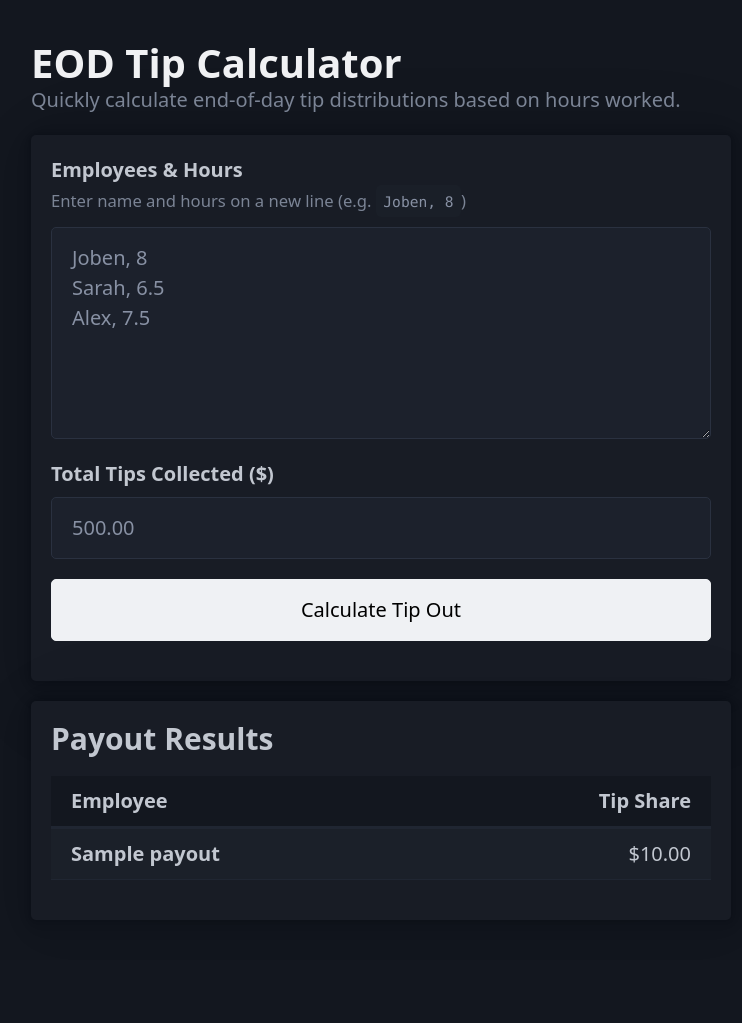
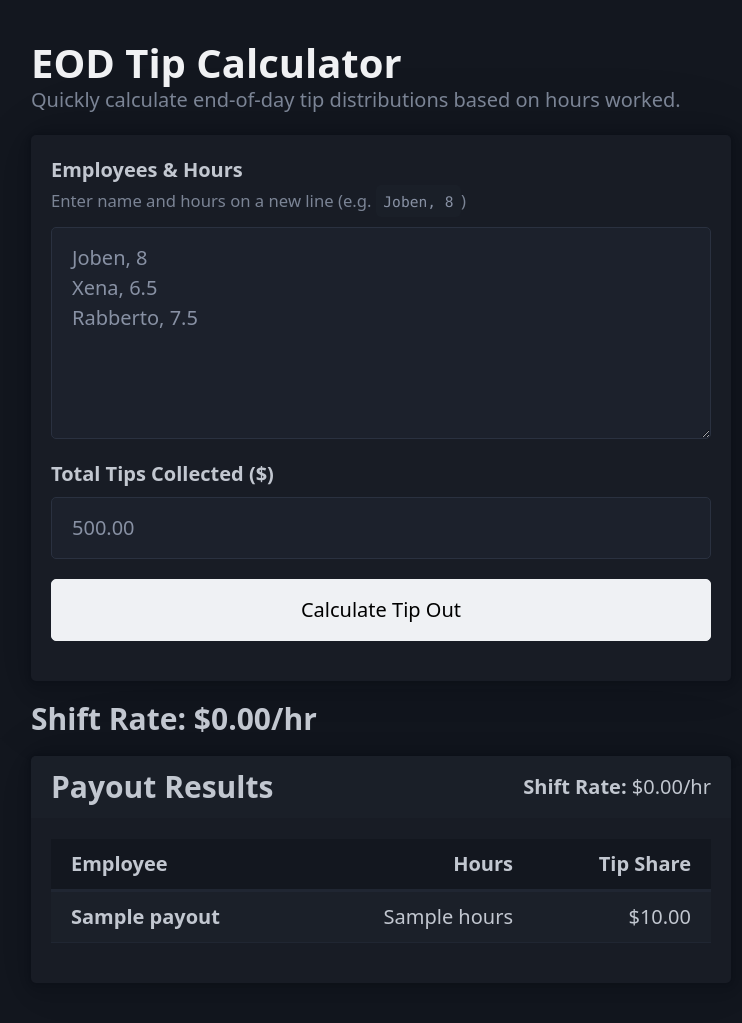
Before and after one commit to ruxpin86/EOD-tip-splitting-calculator, a Flask app: template templates/index.html in a window 1280 px wide. Shown: the whole page, without its empty margins (259-1001 px from the left). Before the commit the page ends 880 px from the top, so only its background shows below. Run offline with Flask 3, Linux system fonts and the light colour scheme; the template is opened without the code that fills it: most values are stand-ins (such as "Sample title", 1, 10 or a date in 2020); some libraries are stand-ins or nearby versions.

Commit message:
Got the layout in index.html fixed to now display $/hr and hours worked by each employee on the POST request

```diff
--- a/app.py
+++ b/app.py
@@ -9,6 +9,9 @@ app.secret_key = "super-secret-key-change-this-later" #needed for flash messages
 
 @app.route("/", methods=["GET", "POST"])
 def home():
+    payouts = None
+    hourly_rate = None
+
     if request.method == "POST":
         raw_text = request.form["employees"] #get the input from the page and convert it to a string
         emp_dict = parse_employee_data(raw_text) #parse the raw_text into a form that is usable by the calculator
--- a/templates/index.html
+++ b/templates/index.html
@@ -37,7 +37,7 @@
                     id="empName-hours"
                     name="employees"
                     rows="6"
-                    placeholder="Joben, 8&#10;Sarah, 6.5&#10;Alex, 7.5"
+                    placeholder="Joben, 8&#10;Xena, 6.5&#10;Rabberto, 7.5"
                     required></textarea>
 
                 <label for="total_tips">
@@ -54,22 +54,29 @@
                 <button type="submit" class="contrast">Calculate Tip Out</button>
             </form>
         </article>
-
         {% if payouts %}
+        <div class="hourly-rate-card">
+            <h3>Shift Rate: <strong>${{ "%.2f"|format(hourly_rate) }}/hr</strong></h3>
+        </div>
         <article>
-                <h3>Payout Results</h3>
+            <header style="display: flex; justify-content: space-between; align-items: center;">
+                <h3 style="margin: 0;">Payout Results</h3>
+                    <p style="margin: 0;"><strong>Shift Rate:</strong> ${{ "%.2f"|format(hourly_rate) }}/hr</p>
+            </header>
             <table class="striped">
                 <thead>
                     <tr>
                         <th scope="col">Employee</th>
+                        <th scope="col" style="text-align: right;">Hours</th>
                         <th scope="col" style="text-align: right;">Tip Share</th>
                     </tr>
                 </thead>
                 <tbody>
-                        {% for name, amount in payouts.items() %}
+                    {% for name, data in payouts.items() %}
                     <tr>
                         <td><strong>{{ name }}</strong></td>
-                                <td style="text-align: right;">${{ "%.2f"|format(amount) }}</td>
+                        <td style="text-align: right;">{{ data.hours }}</td>
+                        <td style="text-align: right;">${{ "%.2f"|format(data.tips) }}</td>
                     </tr>
                     {% endfor %}
                 </tbody>
```
Lines whose indentation alone changed are shown as unchanged.
